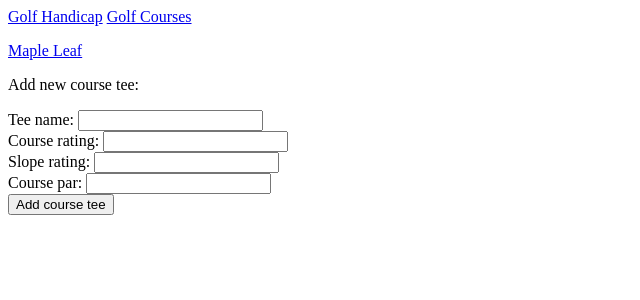
After one commit to tithoft/Golf-Handicap, a Django app: page /new_course_tee/1/ in a window 1280 px wide. The commit adds this page. Shown: the top 300 px of the page, without its empty margins (0-640 px from the left). Run offline with Django 5.2, Linux system fonts and the light colour scheme; data comes from the database, SQL or seed files in the repository; both versions use the stored data as it was after the commit.

Commit message:
Added form and template for adding new tee for an
extisting course.

```diff
--- a/golf_handicap/forms.py
+++ b/golf_handicap/forms.py
@@ -1,3 +1,15 @@
 from django import forms
 
-from .models import Course
+from .models import Course, CourseTee
+
+class CourseForm(forms.ModelForm):
+    """Form for adding golf course."""
+    class Meta:
+        model = Course
+        fields = ['course_name', 'location']
+
+class CourseTeeForm(forms.ModelForm):
+    """Form for adding course information."""
+    class Meta:
+        model = CourseTee
+        fields = ['tee_name', 'course_rating', 'slope_rating', 'course_par']
--- a/golf_handicap/templates/golf_handicap/course.html
+++ b/golf_handicap/templates/golf_handicap/course.html
@@ -5,6 +5,9 @@
   <p>Course: {{ course.course_name }} </p>
 
   <p>Tees</p>
+  <p>
+    <a href="{% url 'golf_handicap:new_course_tee' course.id %}">Add new golf tee</a>
+  </p>
   <ul>
     {% for tee in tees %}
       <li>
--- a/golf_handicap/templates/golf_handicap/courses.html
+++ b/golf_handicap/templates/golf_handicap/courses.html
@@ -14,4 +14,6 @@
     {% endfor %}
   </ul>
 
+  <a href="{% url 'golf_handicap:new_course' %}">Add a new golf course</a>
+
 {% endblock content %}
--- /dev/null
+++ b/golf_handicap/templates/golf_handicap/new_course_tee.html
@@ -0,0 +1,14 @@
+{% extends 'golf_handicap/base.html' %}
+
+{% block content %}
+
+  <p><a href="{% url 'golf_handicap:course' course.id %}">{{ course }}</a></p>
+
+  <p>Add new course tee:</p>
+  <form action="{% url 'golf_handicap:new_course_tee' course.id %}" method='post'>
+    {% csrf_token %}
+    {{ form.as_div }}
+    <button name='submit'>Add course tee</button>
+  </form>
+
+{% endblock content %}
--- a/golf_handicap/urls.py
+++ b/golf_handicap/urls.py
@@ -12,4 +12,8 @@ urlpatterns = [
     path('courses/', views.courses, name='courses'),
     # Page showing course information & scores at course
     path('courses/<int:course_id>/', views.course, name='course'),
+    # Page for adding a new golf course.
+    path('new_course/', views.new_course, name='new_course'),
+    # Page for adding course information.
+    path('new_course_tee/<int:course_id>/', views.new_course_tee, name='new_course_tee'),
 ]
--- a/golf_handicap/views.py
+++ b/golf_handicap/views.py
@@ -1,6 +1,7 @@
-from django.shortcuts import render
+from django.shortcuts import render, redirect
 
 from .models import Course, CourseTee
+from .forms import CourseForm, CourseTeeForm
 
 def index(request):
     """Home page for Golf Handicap."""
@@ -18,3 +19,39 @@ def course(request, course_id):
     tees = course.coursetee_set.order_by('slope_rating')
     context = {'course': course, 'tees': tees}
     return render(request, 'golf_handicap/course.html', context)
+
+def new_course(request):
+    """Add a new course."""
+    if request.method != 'POST':
+        # No data submitted; create a blank form.
+        form = CourseForm()
+    else:
+        # POST data submitted; process data.
+        form = CourseForm(data=request.POST)
+        if form.is_valid():
+            form.save()
+            return redirect('golf_handicap:courses')
+
+    # Display a blank or invalid form
+    context = {'form': form}
+    return render(request, 'golf_handicap/new_course.html', context)
+
+def new_course_tee(request, course_id):
+    """Add new course tee for individual course."""
+    course = Course.objects.get(id=course_id)
+
+    if request.method != 'POST':
+        # No data submitted; creat a blank form.
+        form = CourseTeeForm()
+    else:
+        # POST data submitted; process data.
+        form = CourseTeeForm(data=request.POST)
+        if form.is_valid():
+            new_course_tee = form.save(commit=False)
+            new_course_tee.course = course
+            new_course_tee.save()
+            return redirect('golf_handicap:course', course_id=course_id)
+
+    # Display a blank or invalid form.
+    context = {'course': course, 'form': form}
+    return render(request, 'golf_handicap/new_course_tee.html', context)
```
Also changed, not shown: golf_handicap/templates/golf_handicap/new_course.html (added, +12 -0 lines), db.sqlite3.
